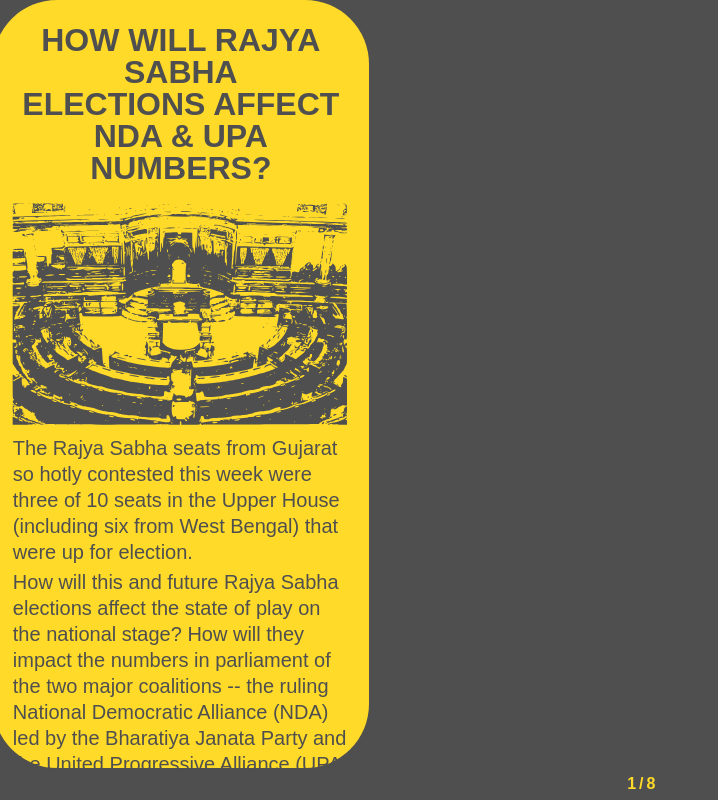
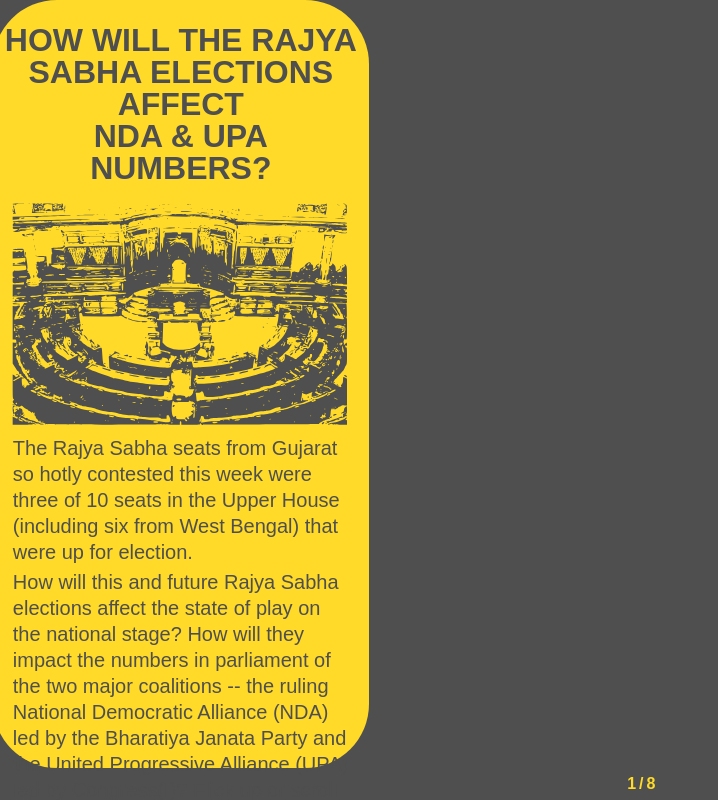
Before and after one commit to shijithpk/2017_08_08_rajya_sabha, a plain HTML site: page index.html in a window 1280 px wide. Shown: the whole page, without its empty margins (0-718 px from the left). Drawn offline with nearby package versions, Linux system fonts and the light colour scheme; a web font is replaced by a local one.

Commit message:
change to headline

```diff
--- a/index.html
+++ b/index.html
@@ -2,7 +2,7 @@
 <html lang="en">
 	<head>
 		<meta charset="utf-8">
-		<title>How will Rajya Sabha elections affect NDA & UPA numbers?</title>
+		<title>How will the Rajya Sabha elections affect NDA & UPA numbers?</title>
 		<meta name="apple-mobile-web-app-capable" content="yes" />
 		<meta name="apple-mobile-web-app-status-bar-style" content="black-translucent" />
 		<meta name="viewport" content="width=device-width, initial-scale=1, minimum-scale=1, maximum-scale=1, user-scalable=no, shrink-to-fit=no">
@@ -23,14 +23,14 @@
 
 
 <!-- for Facebook -->
-<meta property="og:title" content="How will Rajya Sabha elections affect NDA & UPA numbers?" />
+<meta property="og:title" content="How will the Rajya Sabha elections affect NDA & UPA numbers?" />
 <meta property="og:type" content="article" />
 <meta property="og:image" content="http://i.imgur.com/U2eRCH1.png" />
 <meta property="og:description" content="What do the recent Rajya Sabha elections mean for the NDA and UPA and how will future polls impact their numbers in parliament? Click here to find out." />
 
 <!-- for Twitter -->
 <meta name="twitter:card" content="summary" />
-<meta name="twitter:title" content="How will Rajya Sabha elections affect NDA & UPA numbers?" />
+<meta name="twitter:title" content="How will the Rajya Sabha elections affect NDA & UPA numbers?" />
 <meta name="twitter:description" content="What do the recent Rajya Sabha elections mean for the NDA and UPA and how will future polls impact their numbers in parliament? Click here to find out." />
 <meta name="twitter:image" content="http://i.imgur.com/AoH8cfS.png" />
 
@@ -58,7 +58,7 @@
 <section>
 
 <section data-state="section01" id="section01">
-<h2>How will Rajya Sabha<br/> elections affect NDA & UPA numbers?</h2>
+<h2>How will the Rajya<br/>Sabha elections affect<br/>NDA & UPA numbers?</h2>
 		<div id='section01_container'></div>
 		<p>The Rajya Sabha seats from Gujarat so hotly contested this week were three of 10 seats in the Upper House (including six from West Bengal) that were up for election.</p>
 		<p>How will this and future Rajya Sabha elections affect the state of play on the national stage? How will they impact the numbers in parliament of the two major coalitions -- the ruling National Democratic Alliance (NDA) led by the Bharatiya Janata Party and the United Progressive Alliance (UPA) led by Congress(I)? Flick up or scroll down to find out.</p>
```
